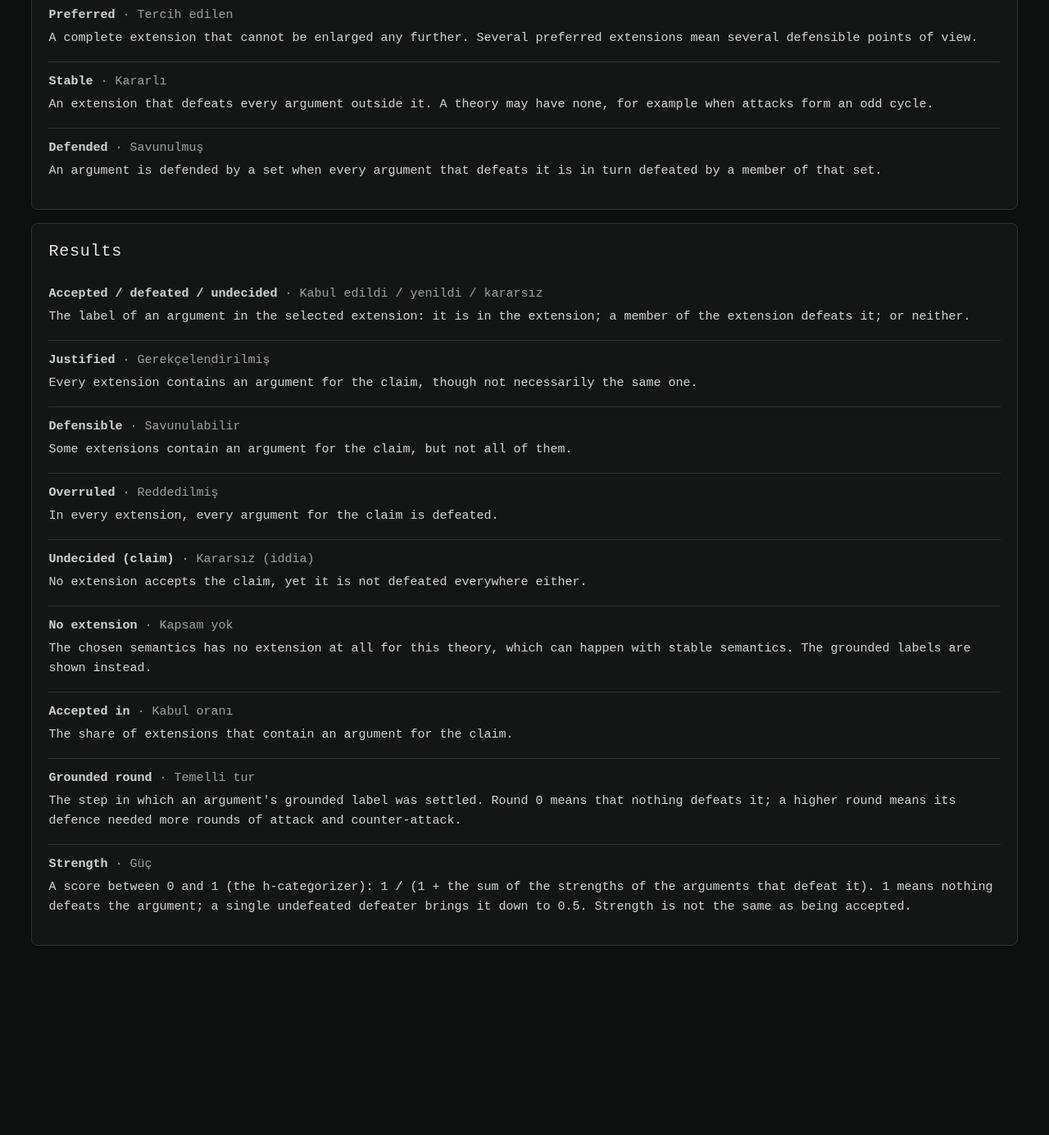
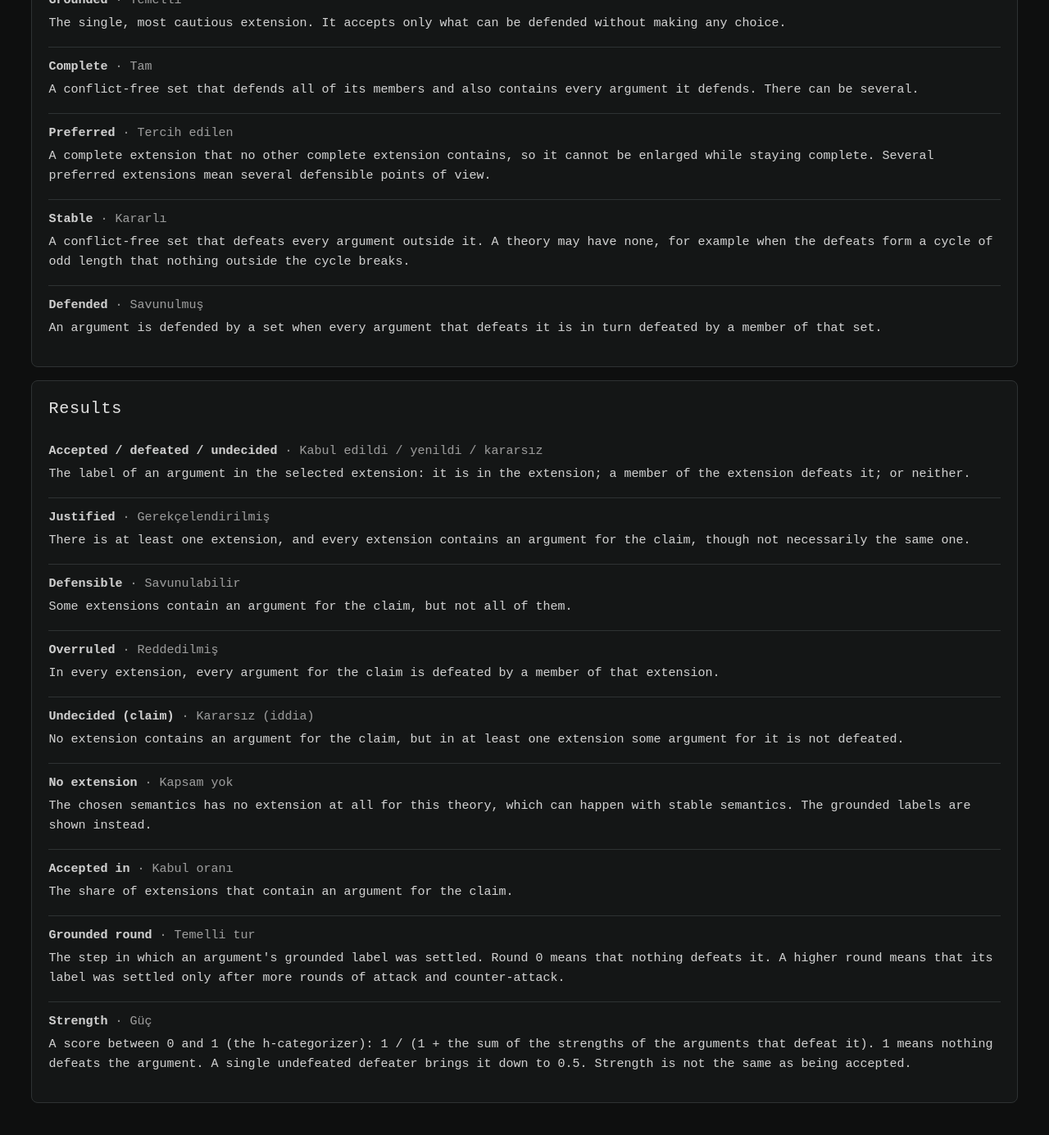
Before and after one commit to ieddeveci/ieddeveci.github.io, a Jekyll site: the page built from argforge/glossary.html, in a window 1280 px wide and 1400 px high, scrolled down 3221 px. Shown: the top 1385 px of the window at 82% size. Built offline with Jekyll 4.4.1, drawn with Linux system fonts in a browser that asks for light colours; before the commit the page ends 4429 px from its top, so only the background shows below that; some of the changed text lies outside the part shown.

Commit message:
Add files via upload

```diff
--- a/argforge/glossary.html
+++ b/argforge/glossary.html
@@ -15,11 +15,11 @@ description: "Glossary of ArgForge terms in English and Turkish."
         <dl class="gloss">
           <div class="entry" id="literal">
             <dt><span class="en">Literal <span class='other'>· Atomik ifade</span></span><span class="tr">Atomik ifade <span class='other'>· Literal</span></span> <span class='other'><code>bird</code>, <code>-flies</code></span></dt>
-            <dd><p class="en">The basic statement of a theory: a name such as <code>bird</code>, possibly negated. ArgForge never looks at what the name means, so <code>fever</code> and <code>has_fever</code> are unrelated unless a rule connects them.</p><p class="tr">Bir kuramın en temel ifadesi: <code>bird</code> gibi bir ad ya da onun olumsuzu. ArgForge adın ne anlama geldiğine bakmaz; bu yüzden bir kural aralarında bağ kurmadıkça <code>fever</code> ile <code>has_fever</code> birbirinden bağımsızdır.</p></dd>
+            <dd><p class="en">The basic statement of a theory: a name such as <code>bird</code>, possibly negated. ArgForge never looks at what the name means, so <code>fever</code> and <code>has_fever</code> are unrelated unless a rule connects them.</p><p class="tr">Bir kuramın en temel ifadesi: <code>bird</code> gibi bir ad ya da onun olumsuzu. ArgForge adın ne anlama geldiğine bakmaz. Bu yüzden bir kural aralarında bağ kurmadıkça <code>fever</code> ile <code>has_fever</code> birbirinden bağımsızdır.</p></dd>
           </div>
           <div class="entry" id="negation">
             <dt><span class="en">Negation <span class='other'>· Olumsuzlama</span></span><span class="tr">Olumsuzlama <span class='other'>· Negation</span></span> <span class='other'><code>-x</code></span></dt>
-            <dd><p class="en">Writing a minus sign in front of a literal turns it into its opposite: <code>-x</code> means “not x”. A literal and its negation always attack each other.</p><p class="tr">Bir ifadenin önüne eksi işareti koymak onu tersine çevirir: <code>-x</code>, “x değil” demektir. Bir ifade ile olumsuzu her zaman birbirine saldırır.</p></dd>
+            <dd><p class="en">Writing a minus sign in front of a literal turns it into its opposite: <code>-x</code> means “not x”. Arguments for a literal and for its negation conflict: each attacks the other wherever the other can be attacked, at a premise or at a conclusion reached by a defeasible rule.</p><p class="tr">Bir ifadenin önüne eksi işareti koymak onu tersine çevirir: <code>-x</code>, “x değil” demektir. Bir ifade ile olumsuzu için kurulan argümanlar çatışır. Her biri, diğerinin saldırıya açık olduğu yerde ona saldırır: bir öncülde ya da feshedilebilir bir kuralla varılan bir sonuçta.</p></dd>
           </div>
           <div class="entry" id="premise">
             <dt><span class="en">Premise <span class='other'>· Öncül</span></span><span class="tr">Öncül <span class='other'>· Premise</span></span> <span class='other'><code>[premise: x]</code></span></dt>
@@ -35,7 +35,7 @@ description: "Glossary of ArgForge terms in English and Turkish."
           </div>
           <div class="entry" id="strict-rule">
             <dt><span class="en">Strict rule <span class='other'>· Katı kural</span></span><span class="tr">Katı kural <span class='other'>· Strict rule</span></span> <span class='other'><code>[strict s1: a -&gt; b]</code></span></dt>
-            <dd><p class="en">A rule without exceptions. Its conclusion cannot be attacked directly; only what it is built on can.</p><p class="tr">İstisnası olmayan kural. Sonucuna doğrudan saldırılamaz; yalnızca dayandığı kısımlara saldırılabilir.</p></dd>
+            <dd><p class="en">A rule without exceptions. Its conclusion cannot be rebutted directly. Only the premises and defeasible steps it is built on can be attacked.</p><p class="tr">İstisnası olmayan kural. Sonucuna doğrudan saldırılamaz. Yalnızca dayandığı öncüllere ve feshedilebilir adımlara saldırılabilir.</p></dd>
           </div>
           <div class="entry" id="defeasible-rule">
             <dt><span class="en">Defeasible rule <span class='other'>· Feshedilebilir kural</span></span><span class="tr">Feshedilebilir kural <span class='other'>· Defeasible rule</span></span> <span class='other'><code>[defeasible r1: a =&gt; b]</code></span></dt>
@@ -51,11 +51,11 @@ description: "Glossary of ArgForge terms in English and Turkish."
           </div>
           <div class="entry" id="contrary">
             <dt><span class="en">Contrary <span class='other'>· Karşıt</span></span><span class="tr">Karşıt <span class='other'>· Contrary</span></span> <span class='other'><code>[contrary: x ^ y]</code></span></dt>
-            <dd><p class="en">x attacks y, but y does not attack x. This attack always succeeds, whatever the preferences.</p><p class="tr">x, y'ye saldırır ama y, x'e saldırmaz. Bu saldırı, tercihler ne olursa olsun her zaman başarılı olur.</p></dd>
+            <dd><p class="en">x attacks y, but y does not attack x. The attack lands wherever y is a premise or the conclusion of a defeasible rule, and it succeeds whatever the preferences.</p><p class="tr">x, y'ye saldırır ama y, x'e saldırmaz. Saldırı, y'nin bir öncül olduğu ya da feshedilebilir bir kuralla varıldığı her yerde gerçekleşir ve tercihler ne olursa olsun başarılı olur.</p></dd>
           </div>
           <div class="entry" id="contradictory">
             <dt><span class="en">Contradictory <span class='other'>· Çelişik</span></span><span class="tr">Çelişik <span class='other'>· Contradictory</span></span> <span class='other'><code>[contradictory: x ^ y]</code></span></dt>
-            <dd><p class="en">x and y rule each other out, just like x and -x. Each attacks the other, and preferences decide which attack succeeds.</p><p class="tr">x ile y, tıpkı x ile -x gibi birbirini dışlar. İkisi de birbirine saldırır; hangi saldırının başarılı olacağına tercihler karar verir.</p></dd>
+            <dd><p class="en">x and y rule each other out, just like x and -x. Each attacks the other wherever the other is a premise or the conclusion of a defeasible rule, and preferences decide which attacks succeed.</p><p class="tr">x ile y, tıpkı x ile -x gibi birbirini dışlar. Her biri, diğerinin öncül olduğu ya da feshedilebilir bir kuralla varıldığı yerde ona saldırır. Hangi saldırıların başarılı olacağına tercihler karar verir.</p></dd>
           </div>
           <div class="entry" id="undercutter">
             <dt><span class="en">Undercutting rule <span class='other'>· Kurala saldıran kural</span></span><span class="tr">Kurala saldıran kural <span class='other'>· Undercutting rule</span></span> <span class='other'><code>[defeasible r3: u =&gt; -r1]</code></span></dt>
@@ -100,7 +100,7 @@ description: "Glossary of ArgForge terms in English and Turkish."
           </div>
           <div class="entry" id="defeat">
             <dt><span class="en">Defeat <span class='other'>· Yenilgi (başarılı saldırı)</span></span><span class="tr">Yenilgi (başarılı saldırı) <span class='other'>· Defeat</span></span></dt>
-            <dd><p class="en">An attack that still succeeds once preferences are taken into account. Only defeats count when extensions are computed; the red arrows in the graph are defeats.</p><p class="tr">Tercihler hesaba katıldıktan sonra da başarılı olan saldırı. Kapsamlar hesaplanırken yalnızca yenilgiler dikkate alınır; grafikteki kırmızı oklar yenilgileri gösterir.</p></dd>
+            <dd><p class="en">An attack that still succeeds once preferences are taken into account. Only defeats count when extensions are computed; the red arrows in the graph are defeats.</p><p class="tr">Tercihler hesaba katıldıktan sonra da başarılı olan saldırı. Kapsamlar hesaplanırken yalnızca yenilgiler dikkate alınır. Grafikteki kırmızı oklar yenilgileri gösterir.</p></dd>
           </div>
           <div class="entry" id="failed-attack">
             <dt><span class="en">Failed attack <span class='other'>· Başarısız saldırı</span></span><span class="tr">Başarısız saldırı <span class='other'>· Failed attack</span></span></dt>
@@ -112,12 +112,12 @@ description: "Glossary of ArgForge terms in English and Turkish."
         <h2><span class="en">Comparing arguments</span><span class="tr">Argümanların karşılaştırılması</span></h2>
         <dl class="gloss">
           <div class="entry" id="last-link">
-            <dt><span class="en">Last link <span class='other'>· Son halka</span></span><span class="tr">Son halka <span class='other'>· Last link</span></span> <span class='other'>Last rule decides / Son kural belirler</span></dt>
-            <dd><p class="en">Two arguments are compared by their last defeasible rules. If neither uses a defeasible rule, their premises are compared instead.</p><p class="tr">İki argüman son feshedilebilir kurallarına göre karşılaştırılır. İkisi de feshedilebilir kural kullanmıyorsa öncüllerine bakılır.</p></dd>
+            <dt><span class="en">Last link <span class='other'>· Son halka</span></span><span class="tr">Son halka <span class='other'>· Last link</span></span> <span class='other'>Last defeasible rules decide / Son feshedilebilir kurallar belirler</span></dt>
+            <dd><p class="en">Two arguments are compared by their last defeasible rules: usually the rule of the final step, or, when that step is strict, the last defeasible rules below it. If neither argument uses a defeasible rule, their premises are compared instead.</p><p class="tr">İki argüman son feshedilebilir kurallarına göre karşılaştırılır. Bu genellikle son adımın kuralıdır. Son adım katıysa onun altındaki son feshedilebilir kurallara bakılır. İkisi de feshedilebilir kural kullanmıyorsa öncüllerine bakılır.</p></dd>
           </div>
           <div class="entry" id="weakest-link">
             <dt><span class="en">Weakest link <span class='other'>· En zayıf halka</span></span><span class="tr">En zayıf halka <span class='other'>· Weakest link</span></span> <span class='other'>Weakest step decides / En zayıf adım belirler</span></dt>
-            <dd><p class="en">Two arguments are compared by all the defeasible rules and premises they use. An argument is only as strong as its weakest step.</p><p class="tr">İki argüman kullandıkları bütün feshedilebilir kurallara ve öncüllere göre karşılaştırılır. Bir argüman, en zayıf adımı kadar güçlüdür.</p></dd>
+            <dd><p class="en">If both arguments use only strict rules, their premises are compared. If both use only axioms, their defeasible rules are compared. Otherwise an argument counts as weaker only if both its premises and its defeasible rules are weaker. An argument is only as strong as its weakest step.</p><p class="tr">İki argüman da yalnızca katı kurallar kullanıyorsa öncülleri karşılaştırılır. İkisi de yalnızca aksiyomlara dayanıyorsa feshedilebilir kuralları karşılaştırılır. Diğer durumlarda bir argüman, ancak hem öncülleri hem de feshedilebilir kuralları daha zayıfsa daha zayıf sayılır. Bir argüman, en zayıf adımı kadar güçlüdür.</p></dd>
           </div>
           <div class="entry" id="elitist">
             <dt><span class="en">Elitist comparison <span class='other'>· Elitist karşılaştırma</span></span><span class="tr">Elitist karşılaştırma <span class='other'>· Elitist comparison</span></span> <span class='other'>Elitist</span></dt>
@@ -146,15 +146,15 @@ description: "Glossary of ArgForge terms in English and Turkish."
           </div>
           <div class="entry" id="complete">
             <dt><span class="en">Complete <span class='other'>· Tam</span></span><span class="tr">Tam <span class='other'>· Complete</span></span></dt>
-            <dd><p class="en">An extension that defends all of its members and also contains every argument it defends. There can be several.</p><p class="tr">Bütün üyelerini savunan ve savunduğu her argümanı da içeren kapsam. Birden fazla olabilir.</p></dd>
+            <dd><p class="en">A conflict-free set that defends all of its members and also contains every argument it defends. There can be several.</p><p class="tr">Çatışmasız olan, bütün üyelerini savunan ve savunduğu her argümanı da içeren küme. Birden fazla olabilir.</p></dd>
           </div>
           <div class="entry" id="preferred">
             <dt><span class="en">Preferred <span class='other'>· Tercih edilen</span></span><span class="tr">Tercih edilen <span class='other'>· Preferred</span></span></dt>
-            <dd><p class="en">A complete extension that cannot be enlarged any further. Several preferred extensions mean several defensible points of view.</p><p class="tr">Daha fazla genişletilemeyen tam kapsam. Birden fazla tercih edilen kapsam, birden fazla savunulabilir bakış açısı olduğunu gösterir.</p></dd>
+            <dd><p class="en">A complete extension that no other complete extension contains, so it cannot be enlarged while staying complete. Several preferred extensions mean several defensible points of view.</p><p class="tr">Başka hiçbir tam kapsamın içinde kalmayan, yani tam kalarak daha fazla genişletilemeyen tam kapsam. Birden fazla tercih edilen kapsam, birden fazla savunulabilir bakış açısı olduğunu gösterir.</p></dd>
           </div>
           <div class="entry" id="stable">
             <dt><span class="en">Stable <span class='other'>· Kararlı</span></span><span class="tr">Kararlı <span class='other'>· Stable</span></span></dt>
-            <dd><p class="en">An extension that defeats every argument outside it. A theory may have none, for example when attacks form an odd cycle.</p><p class="tr">Dışında kalan her argümanı yenen kapsam. Bir kuramın hiç kararlı kapsamı olmayabilir; örneğin saldırılar tek sayıda argümandan oluşan bir döngü kurduğunda.</p></dd>
+            <dd><p class="en">A conflict-free set that defeats every argument outside it. A theory may have none, for example when the defeats form a cycle of odd length that nothing outside the cycle breaks.</p><p class="tr">Çatışmasız olan ve dışında kalan her argümanı yenen küme. Bir kuramın hiç kararlı kapsamı olmayabilir. Örneğin yenilgiler, dışarıdan hiçbir şeyin bozmadığı tek uzunlukta bir döngü oluşturduğunda böyle olur.</p></dd>
           </div>
           <div class="entry" id="defended">
             <dt><span class="en">Defended <span class='other'>· Savunulmuş</span></span><span class="tr">Savunulmuş <span class='other'>· Defended</span></span></dt>
@@ -171,7 +171,7 @@ description: "Glossary of ArgForge terms in English and Turkish."
           </div>
           <div class="entry" id="justified">
             <dt><span class="en">Justified <span class='other'>· Gerekçelendirilmiş</span></span><span class="tr">Gerekçelendirilmiş <span class='other'>· Justified</span></span></dt>
-            <dd><p class="en">Every extension contains an argument for the claim, though not necessarily the same one.</p><p class="tr">Her kapsam iddia için bir argüman içerir; ancak bu argüman her seferinde aynı olmak zorunda değildir.</p></dd>
+            <dd><p class="en">There is at least one extension, and every extension contains an argument for the claim, though not necessarily the same one.</p><p class="tr">En az bir kapsam vardır ve her kapsam iddia için bir argüman içerir. Bu argüman her seferinde aynı olmak zorunda değildir.</p></dd>
           </div>
           <div class="entry" id="defensible">
             <dt><span class="en">Defensible <span class='other'>· Savunulabilir</span></span><span class="tr">Savunulabilir <span class='other'>· Defensible</span></span></dt>
@@ -179,15 +179,15 @@ description: "Glossary of ArgForge terms in English and Turkish."
           </div>
           <div class="entry" id="overruled">
             <dt><span class="en">Overruled <span class='other'>· Reddedilmiş</span></span><span class="tr">Reddedilmiş <span class='other'>· Overruled</span></span></dt>
-            <dd><p class="en">In every extension, every argument for the claim is defeated.</p><p class="tr">Her kapsamda, iddia için kurulan her argüman yenilmiştir.</p></dd>
+            <dd><p class="en">In every extension, every argument for the claim is defeated by a member of that extension.</p><p class="tr">Her kapsamda, iddia için kurulan her argüman o kapsamın bir üyesi tarafından yenilir.</p></dd>
           </div>
           <div class="entry" id="undecided">
             <dt><span class="en">Undecided (claim) <span class='other'>· Kararsız (iddia)</span></span><span class="tr">Kararsız (iddia) <span class='other'>· Undecided (claim)</span></span></dt>
-            <dd><p class="en">No extension accepts the claim, yet it is not defeated everywhere either.</p><p class="tr">Hiçbir kapsam iddiayı kabul etmez, ama iddia her yerde yenilmiş de değildir.</p></dd>
+            <dd><p class="en">No extension contains an argument for the claim, but in at least one extension some argument for it is not defeated.</p><p class="tr">Hiçbir kapsam iddia için bir argüman içermez, ama en az bir kapsamda iddia için kurulan bir argüman yenilmez.</p></dd>
           </div>
           <div class="entry" id="no-extension">
             <dt><span class="en">No extension <span class='other'>· Kapsam yok</span></span><span class="tr">Kapsam yok <span class='other'>· No extension</span></span></dt>
-            <dd><p class="en">The chosen semantics has no extension at all for this theory, which can happen with stable semantics. The grounded labels are shown instead.</p><p class="tr">Seçilen semantiğin bu kuram için hiç kapsamı yoktur; kararlı semantikte bu mümkündür. Bunun yerine temelli etiketler gösterilir.</p></dd>
+            <dd><p class="en">The chosen semantics has no extension at all for this theory, which can happen with stable semantics. The grounded labels are shown instead.</p><p class="tr">Seçilen semantiğin bu kuram için hiç kapsamı yoktur. Kararlı semantikte bu mümkündür. Bunun yerine temelli etiketler gösterilir.</p></dd>
           </div>
           <div class="entry" id="accepted-in">
             <dt><span class="en">Accepted in <span class='other'>· Kabul oranı</span></span><span class="tr">Kabul oranı <span class='other'>· Accepted in</span></span></dt>
@@ -195,11 +195,11 @@ description: "Glossary of ArgForge terms in English and Turkish."
           </div>
           <div class="entry" id="grounded-round">
             <dt><span class="en">Grounded round <span class='other'>· Temelli tur</span></span><span class="tr">Temelli tur <span class='other'>· Grounded round</span></span></dt>
-            <dd><p class="en">The step in which an argument's grounded label was settled. Round 0 means that nothing defeats it; a higher round means its defence needed more rounds of attack and counter-attack.</p><p class="tr">Bir argümanın temelli etiketinin hangi adımda kesinleştiğini gösterir. 0. tur, onu hiçbir şeyin yenmediği anlamına gelir; daha yüksek bir tur, savunmasının daha fazla saldırı ve karşı saldırı turu gerektirdiğini gösterir.</p></dd>
+            <dd><p class="en">The step in which an argument's grounded label was settled. Round 0 means that nothing defeats it. A higher round means that its label was settled only after more rounds of attack and counter-attack.</p><p class="tr">Bir argümanın temelli etiketinin hangi adımda kesinleştiğini gösterir. 0. tur, onu hiçbir şeyin yenmediği anlamına gelir. Daha yüksek bir tur, etiketinin ancak daha fazla saldırı ve karşı saldırı turundan sonra kesinleştiğini gösterir.</p></dd>
           </div>
           <div class="entry" id="strength">
             <dt><span class="en">Strength <span class='other'>· Güç</span></span><span class="tr">Güç <span class='other'>· Strength</span></span></dt>
-            <dd><p class="en">A score between 0 and 1 (the h-categorizer): 1 / (1 + the sum of the strengths of the arguments that defeat it). 1 means nothing defeats the argument; a single undefeated defeater brings it down to 0.5. Strength is not the same as being accepted.</p><p class="tr">0 ile 1 arasında bir puan (h-categorizer): 1 / (1 + argümanı yenenlerin güçlerinin toplamı). 1, argümanı hiçbir şeyin yenmediği anlamına gelir; yenilmemiş tek bir yenen bu değeri 0,5'e düşürür. Güç, kabul edilmiş olmakla aynı şey değildir.</p></dd>
+            <dd><p class="en">A score between 0 and 1 (the h-categorizer): 1 / (1 + the sum of the strengths of the arguments that defeat it). 1 means nothing defeats the argument. A single undefeated defeater brings it down to 0.5. Strength is not the same as being accepted.</p><p class="tr">0 ile 1 arasında bir puan (h-categorizer): 1 / (1 + argümanı yenenlerin güçlerinin toplamı). 1, argümanı hiçbir şeyin yenmediği anlamına gelir. Yenilmemiş tek bir yenen bu değeri 0,5'e düşürür. Güç, kabul edilmiş olmakla aynı şey değildir.</p></dd>
           </div>
         </dl>
       </section>
```
Also changed, not shown: argforge/workspace.html (+6 -7 lines), assets/argforge/app.js (+29 -31 lines).
